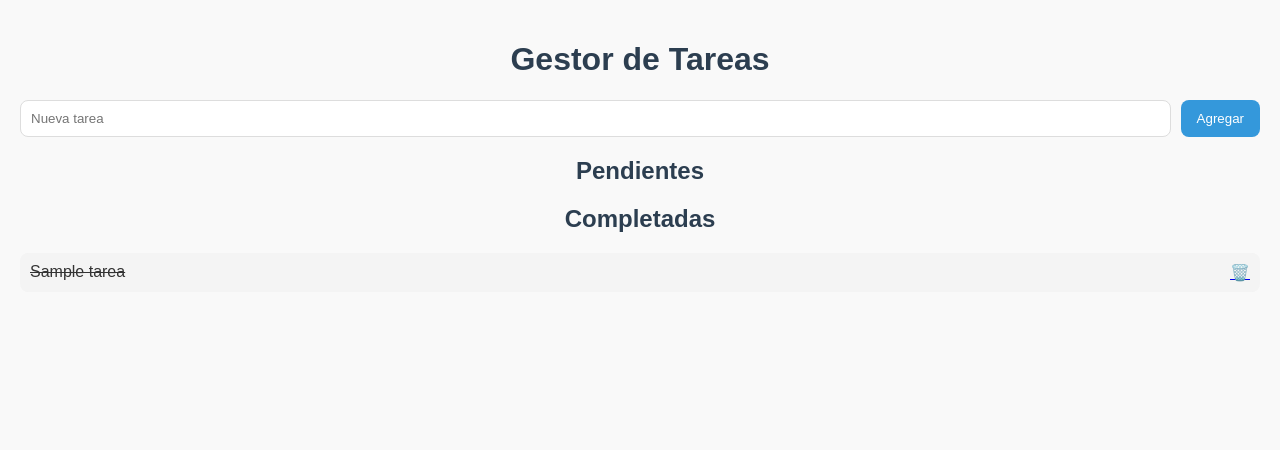
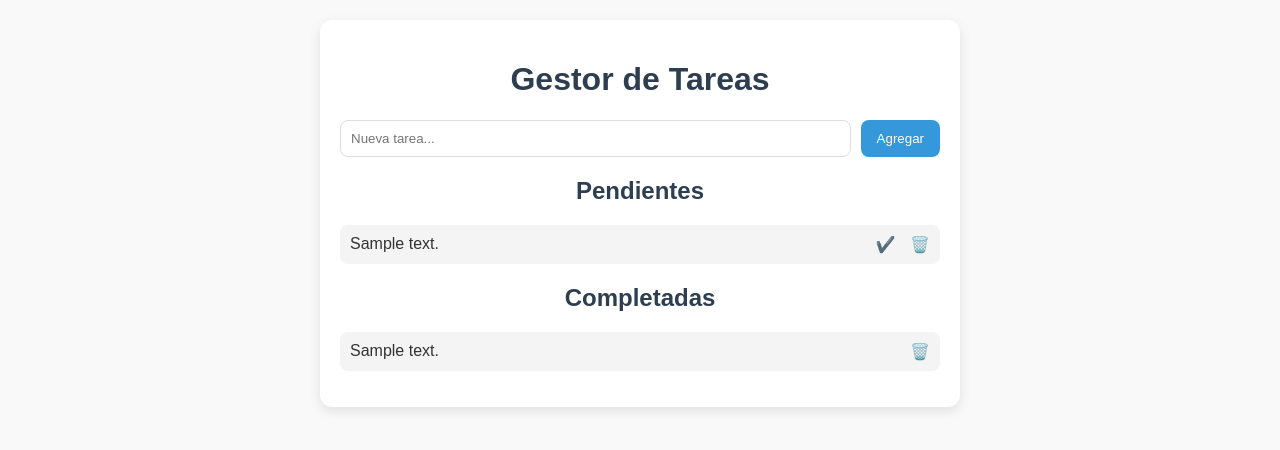
Before and after one commit to metabiii/gestor_tareas_en_flask, a Flask app: template templates/index.html in a window 1280 px wide. Shown: the top 450 px of the page. Run offline with Flask 3, Linux system fonts and the light colour scheme; the template is opened without the code that fills it: most values are stand-ins (such as "Sample title", 1, 10 or a date in 2020).

Commit message:
Update index.html

```diff
--- a/templates/index.html
+++ b/templates/index.html
@@ -1,4 +1,3 @@
-<!DOCTYPE html>
 <!DOCTYPE html>
 <html lang="es">
 <head>
@@ -7,36 +6,38 @@
     <link rel="stylesheet" href="{{ url_for('static', filename='style.css') }}">
 </head>
 <body>
+    <div class="container">
         <h1>Gestor de Tareas</h1>
 
-    <form action="/agregar" method="post">
-        <input type="text" name="titulo" placeholder="Nueva tarea" required>
+        <form action="{{ url_for('agregar') }}" method="POST">
+            <input type="text" name="tarea" placeholder="Nueva tarea..." required>
             <button type="submit">Agregar</button>
         </form>
 
         <h2>Pendientes</h2>
         <ul>
-        {% for tarea in tareas %}
-            {% if tarea.estado == "pendiente" %}
+            {% for t in tareas.pendientes %}
             <li>
-                    {{ tarea.titulo }}
-                    <a href="/completar/{{ loop.index0 }}">✅</a>
-                    <a href="/eliminar/{{ loop.index0 }}">🗑️</a>
+                {{ t.texto }}
+                <span>
+                    <a href="{{ url_for('completar', id=t.id) }}">✔️</a>
+                    <a href="{{ url_for('eliminar', id=t.id) }}">🗑️</a>
+                </span>
             </li>
-            {% endif %}
             {% endfor %}
         </ul>
 
         <h2>Completadas</h2>
         <ul>
-        {% for tarea in tareas %}
-            {% if tarea.estado == "completada" %}
+            {% for t in tareas.completadas %}
             <li>
-                    <s>{{ tarea.titulo }}</s>
-                    <a href="/eliminar/{{ loop.index0 }}">🗑️</a>
+                {{ t.texto }}
+                <span>
+                    <a href="{{ url_for('eliminar', id=t.id) }}">🗑️</a>
+                </span>
             </li>
-            {% endif %}
             {% endfor %}
         </ul>
+    </div>
 </body>
 </html>
```
Lines whose indentation alone changed are shown as unchanged.
